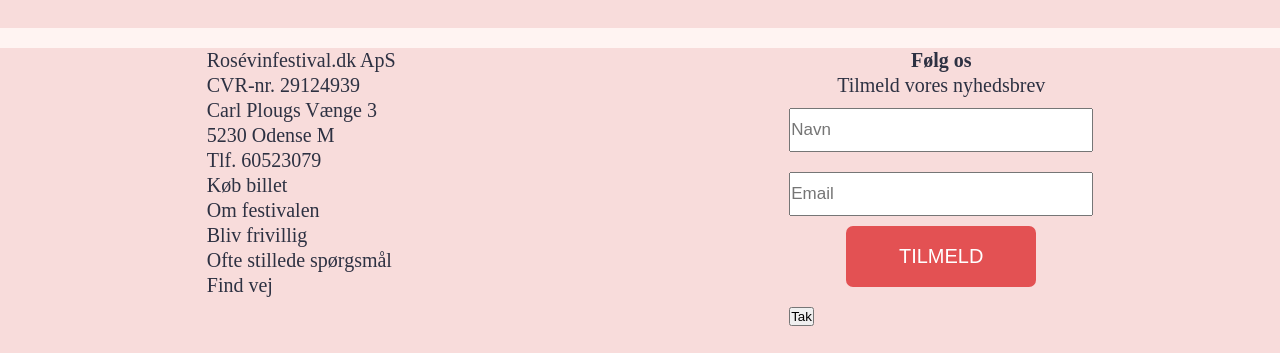
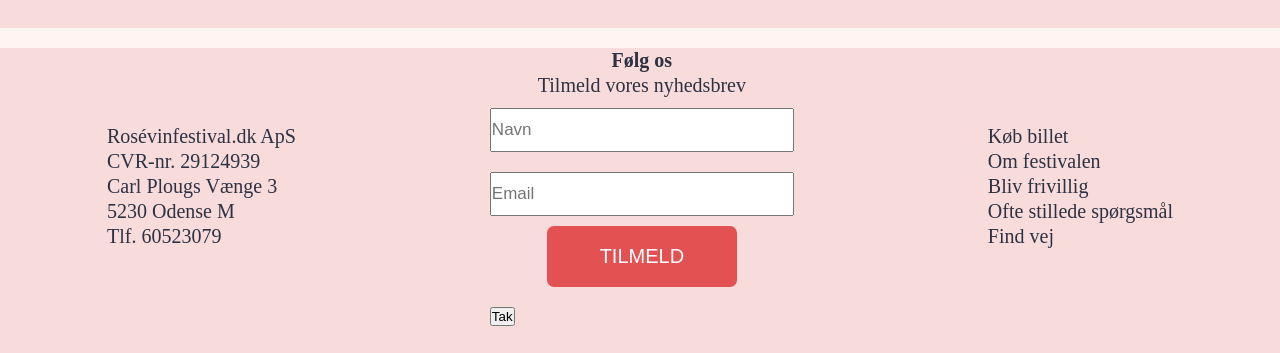
Before and after one commit to SigneWehlast/3semesterproject, a Vue app: page / in a window 1280 px wide. Shown: the part 2132-2485 px from the top of the page. Built offline with nearby package versions, Linux system fonts and the light colour scheme; no server answers.

Commit message:
footer fikset

```diff
--- a/src/assets/main.css
+++ b/src/assets/main.css
@@ -24,8 +24,14 @@ section {
 
 footer {
   display: flex;
-  flex-direction: column;
+  flex-flow: row wrap;
   margin-top: 20px;
+  align-items: center;
+  justify-content: center;
+}
+
+.footer_follow {
+  width: 100%;
 }
 
 h1 {
@@ -149,14 +155,14 @@ a {
   width: 80%;
 }
 
-/*Mobil*/
+/*Mobil
 @media screen and (max-width: 960px) {
   .footer_flexcontainer {
     display: flex;
     justify-content: space-around;
     margin-top: 20px;
   }
-}
+}*/
 
 /*Tablet*/
 @media screen and (min-width: 601px) {
@@ -171,6 +177,25 @@ a {
 
   p {
     font-size: 17px;
+  }
+
+  footer {
+    display: flex;
+    margin-top: 20px;
+    justify-content: space-around;
+  }
+
+  .footer_follow {
+    order: 2;
+    width: auto;
+  }
+
+  .footer_info{
+    order: 1;
+  }
+
+  .footer_find {
+    order: 3;
   }
 
   .btn {
@@ -190,25 +215,6 @@ a {
 
 /*Web*/
 @media only screen and (min-width: 960px) {
-
-  footer {
-    display: flex;
-    flex-direction: row;
-    margin-top: 20px;
-    justify-content: space-around;
-  }
-
-  .footer_follow {
-    order: 2;
-  }
-
-  .footer_info{
-    order: 1;
-  }
-
-  .footer_find {
-    order: 3;
-  }
 
   h1 {
     font-size: 35px;
--- a/src/components/FooterRose.vue
+++ b/src/components/FooterRose.vue
@@ -43,7 +43,6 @@
                 <h2></h2>
             </Popup>
         </div>
-        <div class="footer_flexcontainer">
             <div class="footer_info">
                 <p>Rosévinfestival.dk ApS</p>
                 <p>CVR-nr. 29124939</p>
@@ -58,6 +57,5 @@
                 <p>Ofte stillede spørgsmål</p>
                 <p>Find vej</p>
             </div>
-        </div>
     </footer>
     </template>
```
